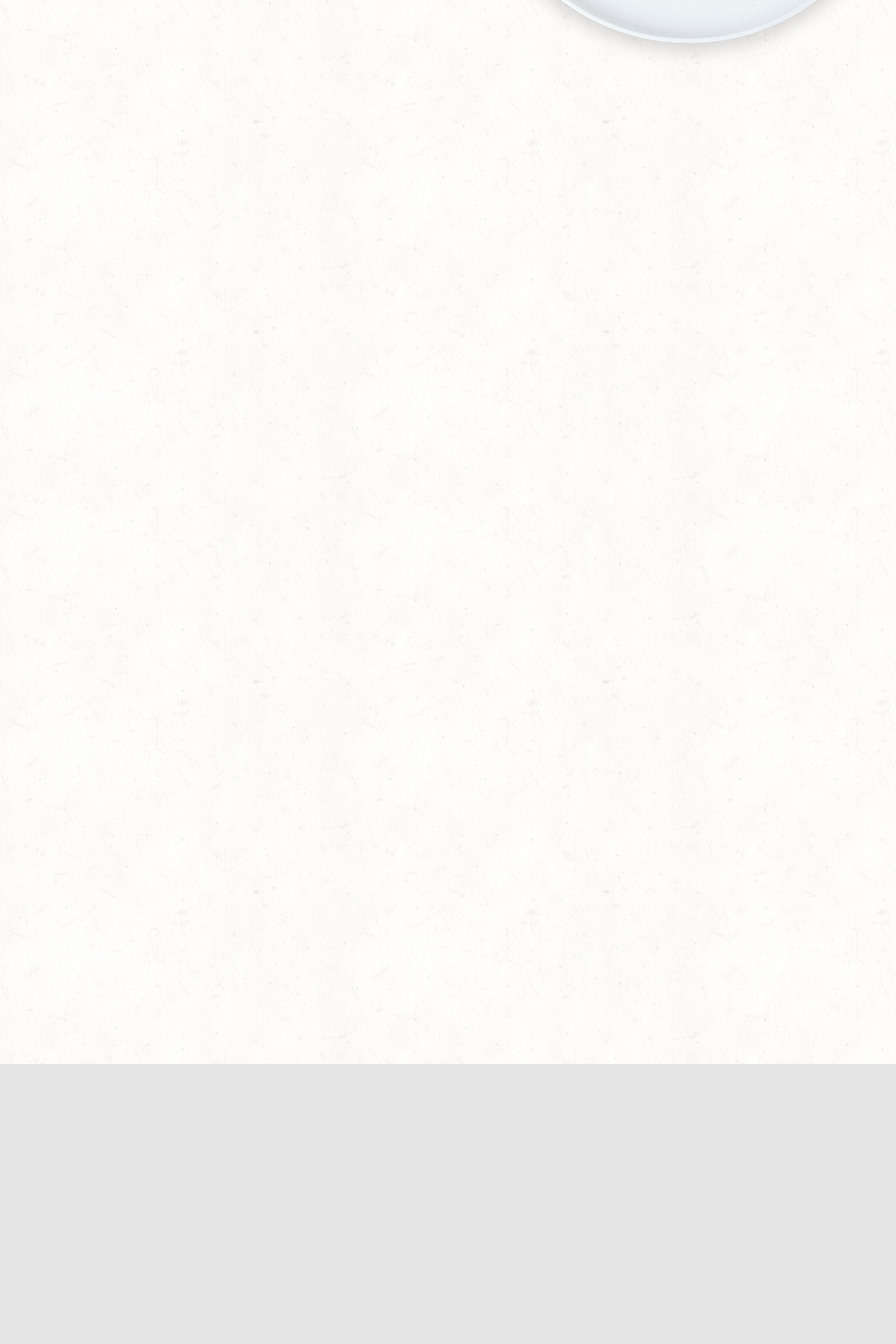
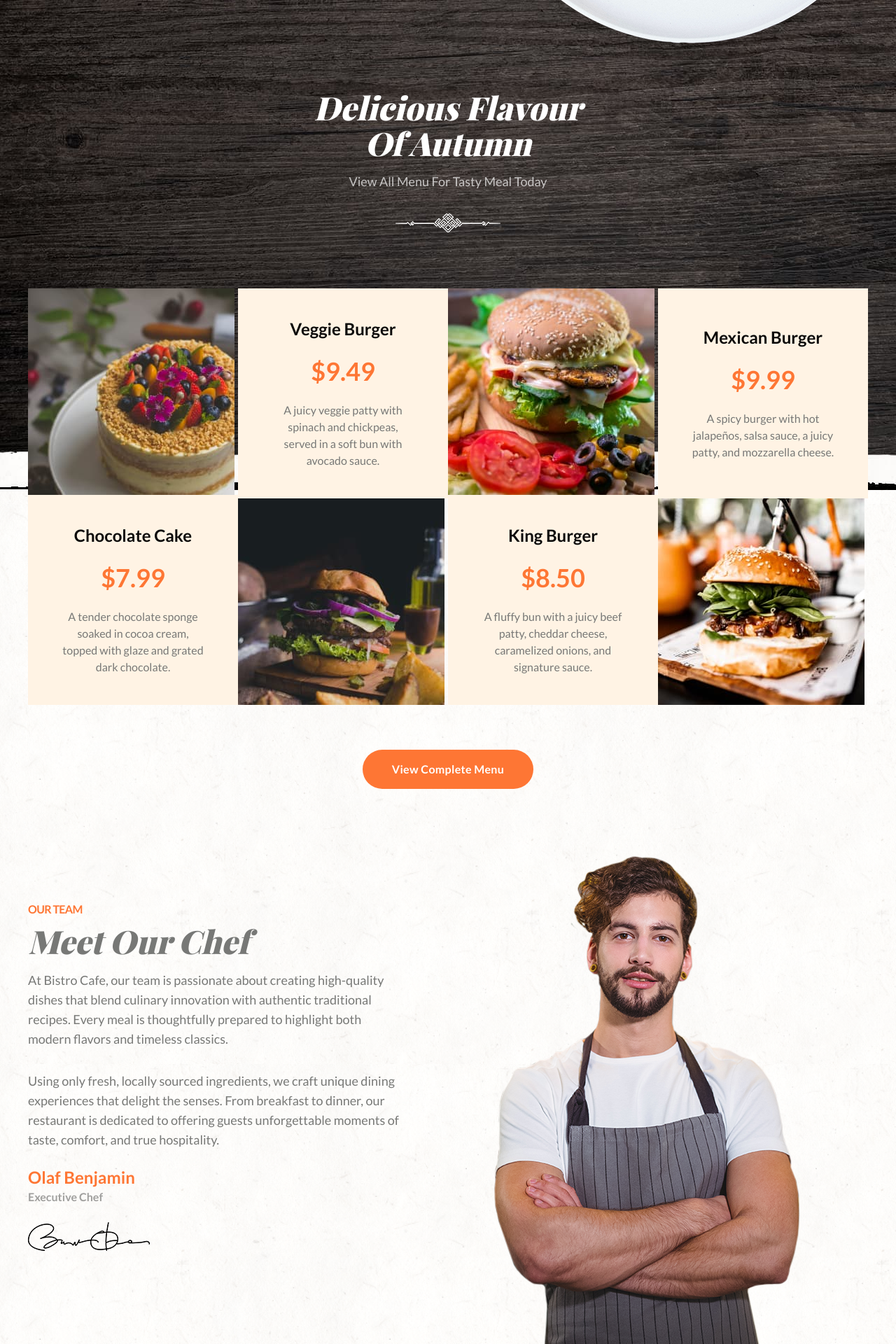
Before and after one commit to Eugensson/bistro-cafe, a Next.js app: page / in a window 1280 px wide. Shown: the part 1680-3600 px from the top of the page at 70% size. Before the commit the page ends 3200 px from the top, so only its background shows below. Built offline with nearby package versions, Linux system fonts and the light colour scheme.

Commit message:
Created Menu and Team components

```diff
--- a/app/globals.css
+++ b/app/globals.css
@@ -39,7 +39,7 @@ body {
 .h4,
 .h5,
 .h6 {
-  @apply font-primary text-dark italic;
+  @apply font-primary italic;
 }
 
 .h1 {
--- a/app/page.tsx
+++ b/app/page.tsx
@@ -1,4 +1,6 @@
 import { Hero } from "@/components/hero";
+import { Menu } from "@/components/menu";
+import { Team } from "@/components/team";
 import { About } from "@/components/about";
 
 const Home = () => {
@@ -6,6 +8,8 @@ const Home = () => {
     <section className="h-full bg-pattern bg-repeat max-w-450 mx-auto overflow-hidden">
       <Hero />
       <About />
+      <Menu />
+      <Team />
       <div className="h-400" />
     </section>
   );
--- /dev/null
+++ b/components/menu.tsx
@@ -0,0 +1,100 @@
+"use client";
+
+import Image from "next/image";
+import { motion } from "framer-motion";
+import { twMerge } from "tailwind-merge";
+
+import modelWhiteImg from "@/public/assets/model-white.png";
+
+import { MENU_ITEMS } from "@/constants";
+import { staggerContainer, fadeIn } from "@/lib/variants";
+
+export const Menu = () => {
+  return (
+    <section className="min-h-195">
+      <div className="absolute -z-0 w-full max-w-450 bg-menu h-195" />
+      <div className="relative z-10 top-72 lg:top-52">
+        <motion.div
+          variants={staggerContainer(0.3, 1)}
+          initial="hidden"
+          whileInView={"show"}
+          viewport={{ once: false, amount: 0.1 }}
+          className="container flex flex-col items-center text-center"
+        >
+          <motion.h2
+            variants={fadeIn("down", "tween", 0.2, 1.6)}
+            className="h2 capitalize text-white max-w-100 text-center"
+          >
+            delicious flavour of autumn
+          </motion.h2>
+          <motion.p
+            variants={fadeIn("down", "tween", 0.4, 1.6)}
+            className="text-white/70 capitalize mb-8"
+          >
+            view all menu for tasty meal today
+          </motion.p>
+          <motion.div variants={fadeIn("down", "tween", 0.6, 1.6)}>
+            <Image
+              src={modelWhiteImg}
+              alt="Devider"
+              className="w-full h-auto "
+            />
+          </motion.div>
+        </motion.div>
+      </div>
+      <motion.div
+        initial={{
+          opacity: 0,
+          y: 150,
+        }}
+        whileInView={{ opacity: 1, y: 0 }}
+        transition={{
+          type: "tween",
+          delay: 0.2,
+          duration: 1.6,
+          ease: "easeOut",
+        }}
+        className="relative top-80 lg:top-96"
+      >
+        <div className="container">
+          <div className="z-30 lg:-mt-24 mb-8 md:mb-4 xl:mb-16 min-h-147.5">
+            <ul className="grid grid-cols-1 lg:grid-cols-4 min-h-147.5">
+              {MENU_ITEMS.map(({ image, title, price, description }, index) => (
+                <li key={title}>
+                  <article className="flex flex-row lg:flex-col h-full">
+                    <div
+                      className={twMerge(
+                        "w-[45%] md:w-auto",
+                        index === 1 || index === 3 ? "lg:order-1" : "order-none"
+                      )}
+                    >
+                      <Image
+                        src={image}
+                        alt={`${title} image`}
+                        className="object-cover aspect-square object-center"
+                      />
+                    </div>
+                    <div className="bg-[#fff3e4] flex flex-1 flex-col justify-center px-6 lg:p-12 lg:max-h-62.5 xl:max-h-max lg:aspect-square">
+                      <div className="text-center">
+                        <p className="text-xl xl:text-2xl font-semibold text-dark">
+                          {title}
+                        </p>
+                        <p className="my-1 lg:my-6 text-xl lg:text-4xl text-accent font-semibold">
+                          {price}
+                        </p>
+                        <p className="text-sm lg:text-base">{description}</p>
+                      </div>
+                    </div>
+                  </article>
+                </li>
+              ))}
+            </ul>
+          </div>
+          <button type="button" className="btn mx-auto capitalize">
+            view complete menu
+          </button>
+        </div>
+      </motion.div>
+    </section>
+  );
+};
--- /dev/null
+++ b/components/team.tsx
@@ -0,0 +1,61 @@
+"use client";
+
+import Image from "next/image";
+import { motion } from "framer-motion";
+
+import chefImg from "@/public/assets/team/chef.png";
+import signatureImg from "@/public/assets/team/signature.png";
+
+import { fadeIn } from "@/lib/variants";
+
+export const Team = () => {
+  return (
+    <section className="relative top-96 lg:top-120 min-h-180 z-10">
+      <div className="container flex flex-col lg:flex-row items-center lg:items-start lg:gap-x-32">
+        <motion.div
+          variants={fadeIn("down", "tween", 0.6, 1.6)}
+          initial="hidden"
+          whileInView={"show"}
+          className="flex-1 text-center lg:text-left lg:pt-16"
+        >
+          <p className="pretitle">our team</p>
+          <h2 className="h2 capitalize">meet our chef</h2>
+          <p className="mb-8">
+            At Bistro Cafe, our team is passionate about creating high-quality
+            dishes that blend culinary innovation with authentic traditional
+            recipes. Every meal is thoughtfully prepared to highlight both
+            modern flavors and timeless classics.
+          </p>
+          <p>
+            Using only fresh, locally sourced ingredients, we craft unique
+            dining experiences that delight the senses. From breakfast to
+            dinner, our restaurant is dedicated to offering guests unforgettable
+            moments of taste, comfort, and true hospitality.
+          </p>
+          <div className="my-6">
+            <p className="text-2xl capitalize font-semibold text-accent">
+              olaf benjamin
+            </p>
+            <p className="text-base font-semibold capitalize text-grey/70">
+              executive chef
+            </p>
+          </div>
+          <div className="flex justify-center lg:justify-start mb-6 lg:mb-0">
+            <Image
+              src={signatureImg}
+              alt="Facsimile signature of chef bistro"
+            />
+          </div>
+        </motion.div>
+        <motion.div
+          variants={fadeIn("up", "tween", 0.7, 1.6)}
+          initial="hidden"
+          whileInView={"show"}
+          className="flex-1"
+        >
+          <Image src={chefImg} alt="Photo chef of bistro" />
+        </motion.div>
+      </div>
+    </section>
+  );
+};
--- a/constants/index.ts
+++ b/constants/index.ts
@@ -5,6 +5,11 @@ import {
   RiYoutubeLine,
   RiDiscordLine,
 } from "react-icons/ri";
+
+import MenuImg1 from "@/public/assets/menu/1.jpg";
+import MenuImg2 from "@/public/assets/menu/2.jpg";
+import MenuImg3 from "@/public/assets/menu/3.jpg";
+import MenuImg4 from "@/public/assets/menu/4.jpg";
 
 export const NAV_LINKS = [
   { href: "/", label: "home" },
@@ -23,3 +28,34 @@ export const SOCIAL_LINKS = [
   { label: "Youtube", href: "https://youtube.com/", icon: RiYoutubeLine },
   { label: "Discord", href: "https://discord.com/", icon: RiDiscordLine },
 ];
+
+export const MENU_ITEMS = [
+  {
+    image: MenuImg1,
+    title: "Chocolate Cake",
+    price: "$7.99",
+    description:
+      "A tender chocolate sponge soaked in cocoa cream, topped with glaze and grated dark chocolate.",
+  },
+  {
+    image: MenuImg2,
+    title: "Veggie Burger",
+    price: "$9.49",
+    description:
+      "A juicy veggie patty with spinach and chickpeas, served in a soft bun with avocado sauce.",
+  },
+  {
+    image: MenuImg3,
+    title: "King Burger",
+    price: "$8.50",
+    description:
+      "A fluffy bun with a juicy beef patty, cheddar cheese, caramelized onions, and signature sauce.",
+  },
+  {
+    image: MenuImg4,
+    title: "Mexican Burger",
+    price: "$9.99",
+    description:
+      "A spicy burger with hot jalapeños, salsa sauce, a juicy patty, and mozzarella cheese.",
+  },
+];
```
